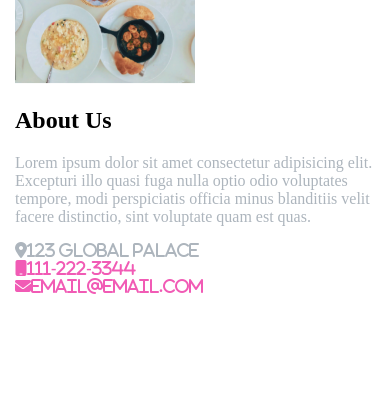
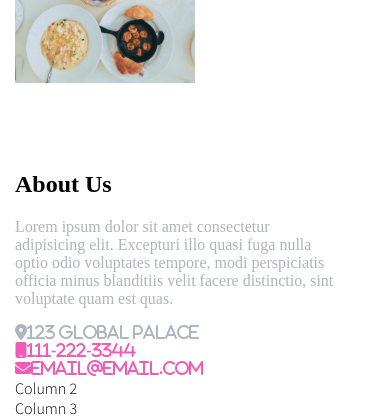
Before and after one commit to blor15/blog-website, a plain HTML site: page assets/index.html in a window 390 px wide. Shown: the part 1804-2222 px from the top of the page. Before the commit the page ends 2100 px from the top, so only its background shows below. Drawn offline with nearby package versions, Linux system fonts and the light colour scheme.

Commit message:
added css to footer and made it responsive

```diff
--- a/assets/index.html
+++ b/assets/index.html
@@ -196,7 +196,7 @@
     <footer id="footer">
       <div class="container">
         <div class="row mb-3">
-          <div class="col3">
+          <div class="col-3">
             <h2 class="footer-title secondary-title">About Us</h2>
             <div class="secondary-title text-secondary">
               <p class="mt-2">
@@ -216,8 +216,8 @@
               </div>
             </div>
           </div>
-          <div class="col3"></div>
-          <div class="col3"></div>
+          <div class="col-3">Column 2</div>
+          <div class="col-3">Column 3</div>
         </div>
       </div>
     </footer>
--- a/style.css
+++ b/style.css
@@ -169,6 +169,15 @@ a {
 }
 /* Main Section */
 
+/* Footer */
+
+#footer {
+    padding-top: 4em;
+
+}
+
+/* Footer */
+
 /* Search button */
 form.search-button input[type=text] {
     padding: 10px;
@@ -204,6 +213,26 @@ form.search-button::after {
 /* Search Button */
 /* Media Query */
 
+.row {
+    display: flex;
+}
+
+.col-3 {
+    flex: 0 0 33.333%;
+    max-width: 33.333%;
+    padding-right: 35px;
+}
+
+@media (max-width: 1024px) {
+    .row {
+        flex-wrap: wrap;
+    }
+    .col-3 {
+        flex: 0 0 50%;
+        max-width: 50%;
+    }
+}
+
 @media (max-width: 992px) {
     .navbar{
         flex: column;
@@ -212,6 +241,10 @@ form.search-button::after {
 @media (max-width: 768px) {
     .grid .grid-item {
         width: calc(50% - 20px);
+    }
+    .col-3 {
+        flex: 0 0 100%;
+        max-width: 100%;
     }
 }
 
```
